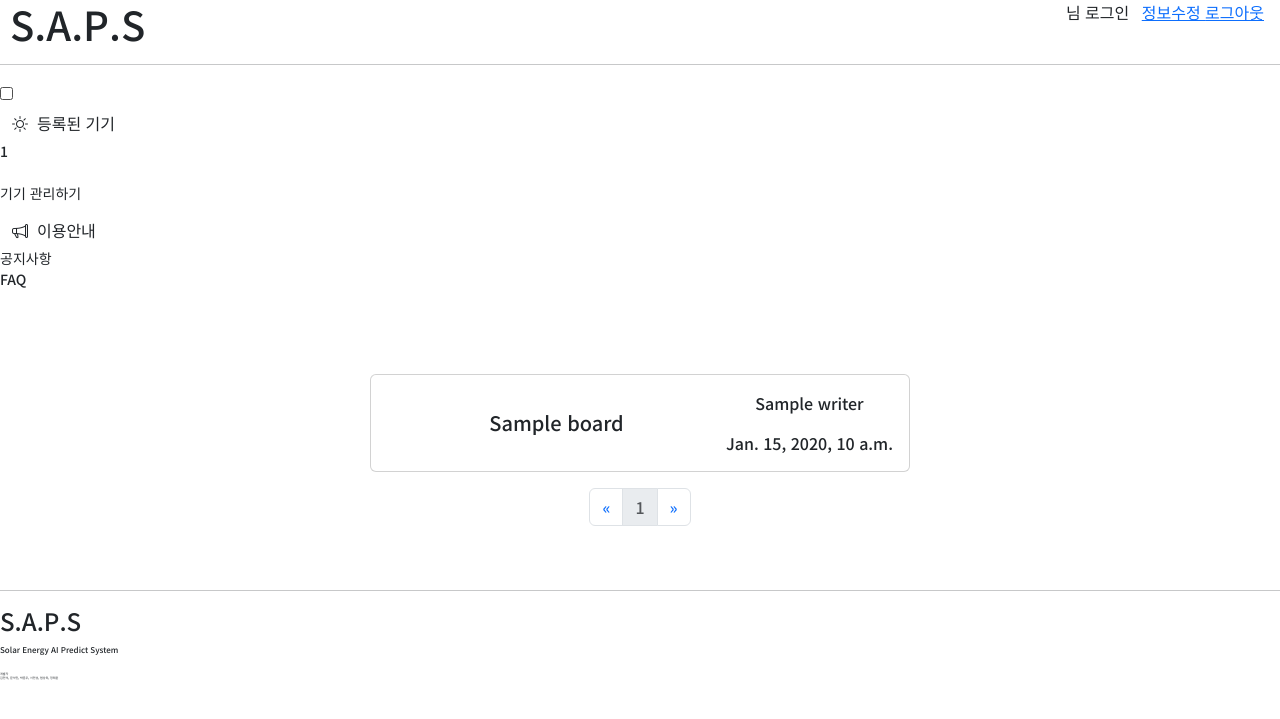
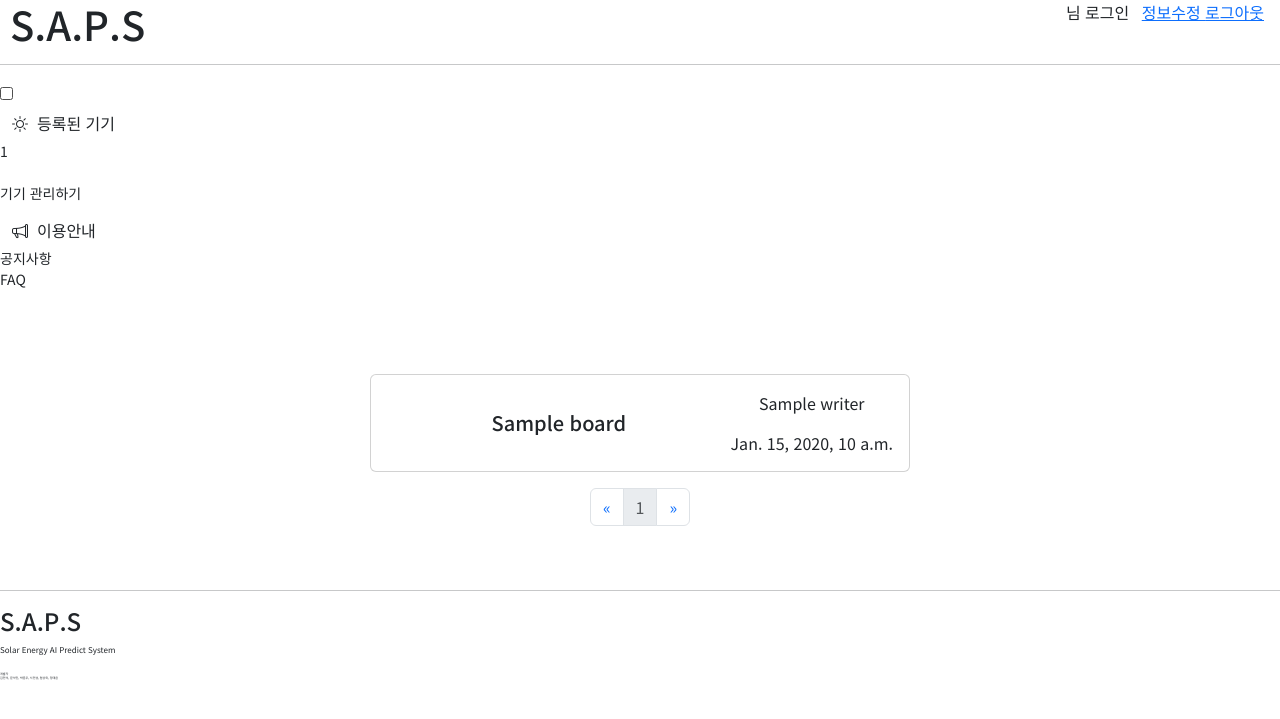
Before and after one commit to 97-shape/S.A.P.S, a Django app: template dashboardapp/templates/board/board_list.html in a window 1280 px wide. Shown: the top 719 px of the page. Run offline with Django 3.2, Linux system fonts and the light colour scheme; the template is opened without the code that fills it: most values are stand-ins (such as "Sample title", 1, 10 or a date in 2020); some libraries are stand-ins or nearby versions.

Commit message:
폰트 수정 2차

```diff
--- a/dashboardapp/templates/dashboard_head.html
+++ b/dashboardapp/templates/dashboard_head.html
@@ -16,7 +16,7 @@
     <link rel="preconnect" href="https://fonts.googleapis.com">
     <link rel="preconnect" href="https://fonts.gstatic.com" crossorigin>
     <link href="https://fonts.googleapis.com/css2?family=Lobster&display=swap" rel="stylesheet">
-    <link href="https://fonts.googleapis.com/css2?family=Noto+Sans+KR:wght@500;700&display=swap" rel="stylesheet">
+    <link href="https://fonts.googleapis.com/css2?family=Noto+Sans+KR:wght@400;500;700&display=swap" rel="stylesheet">
 
     <!--     GOOGLE MATERIAL ICONS     -->
     <link href="https://fonts.googleapis.com/css2?family=Material+Icons" rel="stylesheet">
--- a/templates/head.html
+++ b/templates/head.html
@@ -16,7 +16,7 @@
     <link rel="preconnect" href="https://fonts.googleapis.com">
     <link rel="preconnect" href="https://fonts.gstatic.com" crossorigin>
     <link href="https://fonts.googleapis.com/css2?family=Lobster&display=swap" rel="stylesheet">
-    <link href="https://fonts.googleapis.com/css2?family=Noto+Sans+KR:wght@500;700&display=swap" rel="stylesheet">
+    <link href="https://fonts.googleapis.com/css2?family=Noto+Sans+KR:wght@400;500;700&display=swap" rel="stylesheet">
 
     <!--     GOOGLE MATERIAL ICONS     -->
     <link href="https://fonts.googleapis.com/css2?family=Material+Icons"
```
